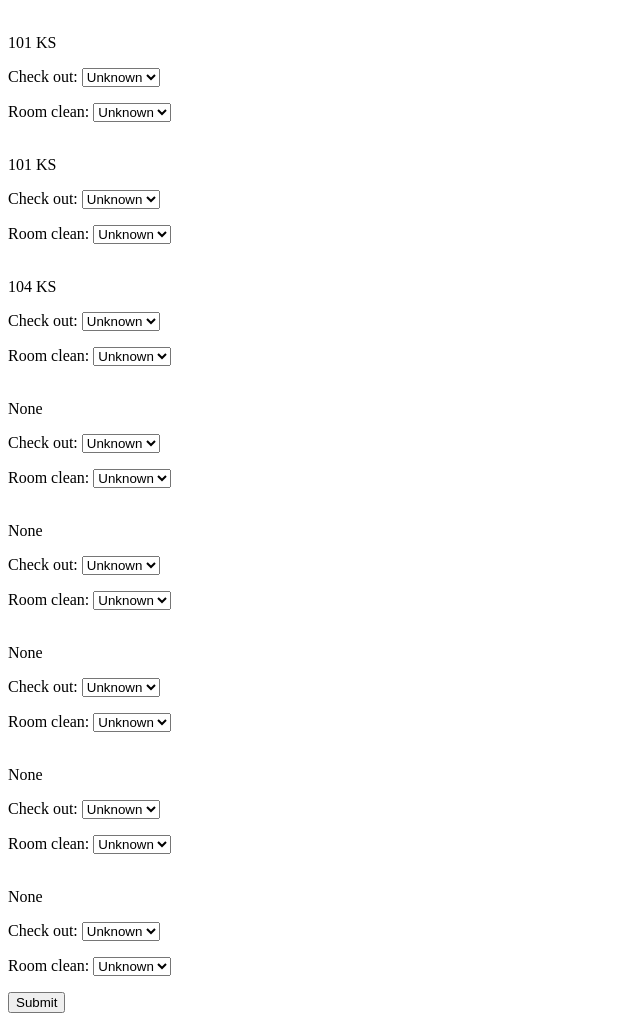
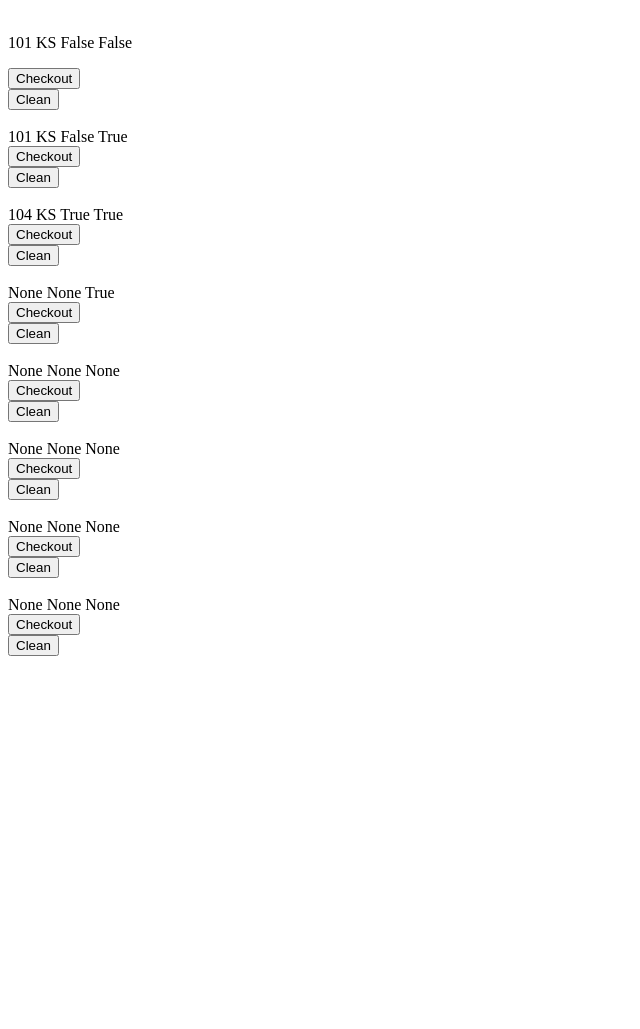
Before and after one commit to KrishP91/accounts, a Django app: page /roomlist/ in a window 1280 px wide. Shown: the whole page, without its empty margins (0-640 px from the left). After the commit the page ends 656 px from the top, so only its background shows below. Run offline with Django 3.2, Linux system fonts and the light colour scheme; a user stored in the database is signed in; data comes from the database, SQL or seed files in the repository; both versions use the stored data as it was after the commit.

Commit message:
Changes new

```diff
--- a/accounts/templates/accounts/roomstatus.html
+++ b/accounts/templates/accounts/roomstatus.html
@@ -6,16 +6,30 @@
 </head>
 <body>
     <p>
+
+        {% for room in num %}
+
+
+            <br>
+
+
+            {{ room.num }}
+            {{ room.room_type }}
+            {{ room.check_out }}
+            {{ room.room_clean }}
         <form action="/roomlist/" method="post">
-            {% csrf_token %}
-            {% for room in num %}
-                <br>
-                {{ room.num }}
-                {{ room.room_type }}
-                {{ form.as_p }}
-            {% endfor %}
-            <input type="submit" value="Submit">
+        {% csrf_token %}
+            <input id="room_num" type="hidden" name="room_num" value="{{ room.id }}" >
+            <input id="button" type="hidden" name="button" value="checkout" >
+            <input type="submit" value="Checkout">
         </form>
+        <form action="/roomlist/" method="post">
+        {% csrf_token %}
+            <input id="room_num" type="hidden" name="room_num" value="{{ room.id }}" >
+            <input id="button" type="hidden" name="button" value="clean" >
+            <input type="submit" value="Clean">
+        </form>
+        {% endfor %}
     </p>
 
 </body>
--- a/accounts/urls.py
+++ b/accounts/urls.py
@@ -26,5 +26,5 @@ urlpatterns = [
     path('logout/', views.logout_view, name = 'logout'),
     path('addroom/', views.formView, name = 'FormView'),
     path('addmaids/', views.maidView, name = 'MaidView'),
-    path('roomlist/', views.roomListView, name = 'roomListView')
+    path('roomlist/', views.roomListView, name = 'roomListView'),
 ]
--- a/accounts/views.py
+++ b/accounts/views.py
@@ -78,10 +78,26 @@ def maidView(request):
 def roomListView(request):
     if request.user.is_authenticated:
         if request.method == 'POST':
-            form = roomListForm(request.POST)
-            if form.is_valid():
+            form = Room.objects.get(id=request.POST.get('room_num'))
+            if form:
+                if request.POST.get('button')=="checkout":
+                    if(form.check_out==True):
+                        form.check_out=False
+                    else:
+                        form.check_out=True
+                if request.POST.get('button')=="clean":
+                    if(form.room_clean==True):
+                        form.room_clean=False
+                    else:
+                        form.room_clean=True
                 form.save()
-                return HttpResponse('Updated')
+                data = Room.objects.all()
+                form = roomListForm()
+                room = {
+                    "num": data,
+                    "form": form
+                }
+                return render(request, 'accounts/roomstatus.html', room)
         else:
             data = Room.objects.all()
             form = roomListForm()
```
Also changed, not shown: db.sqlite3.
